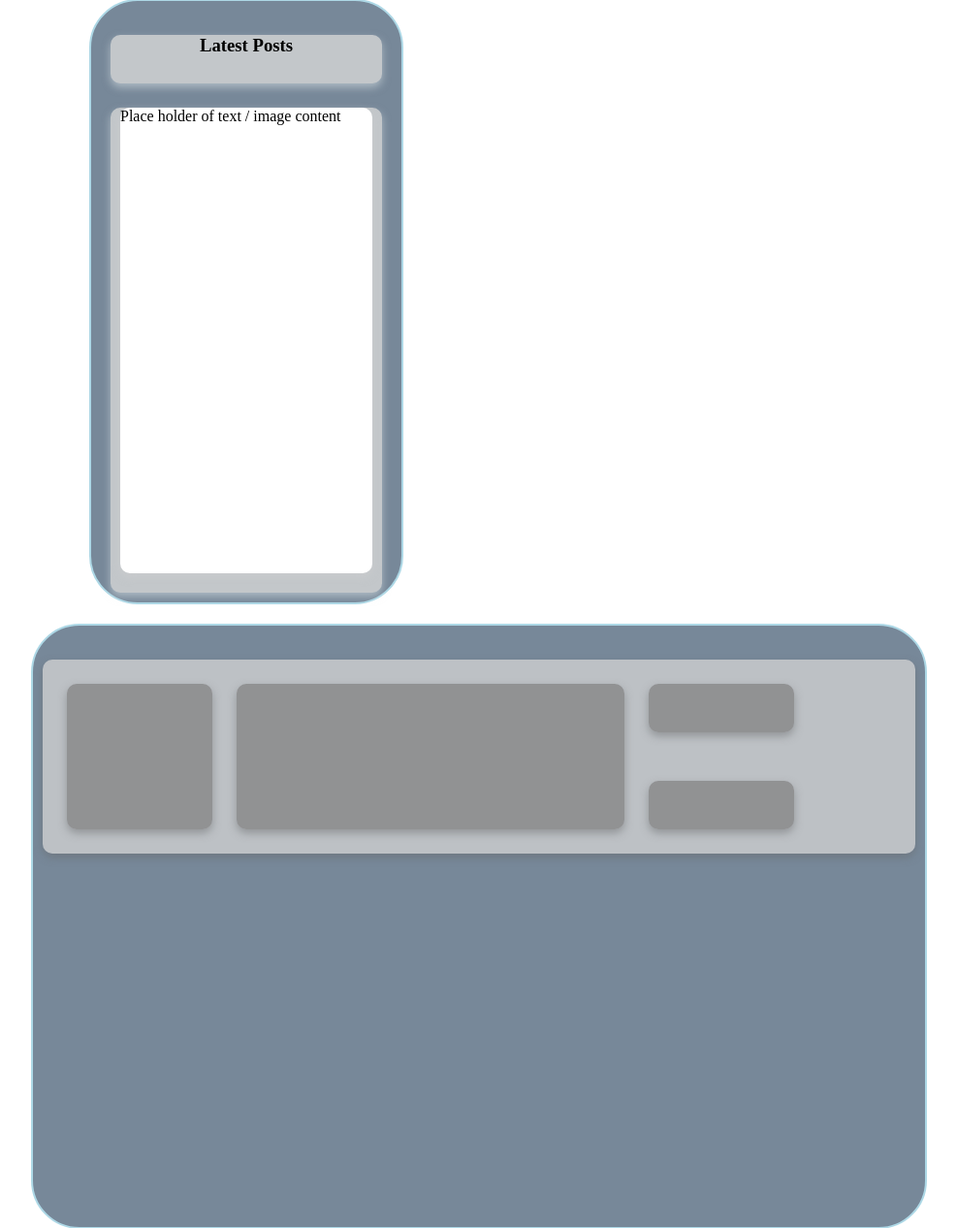
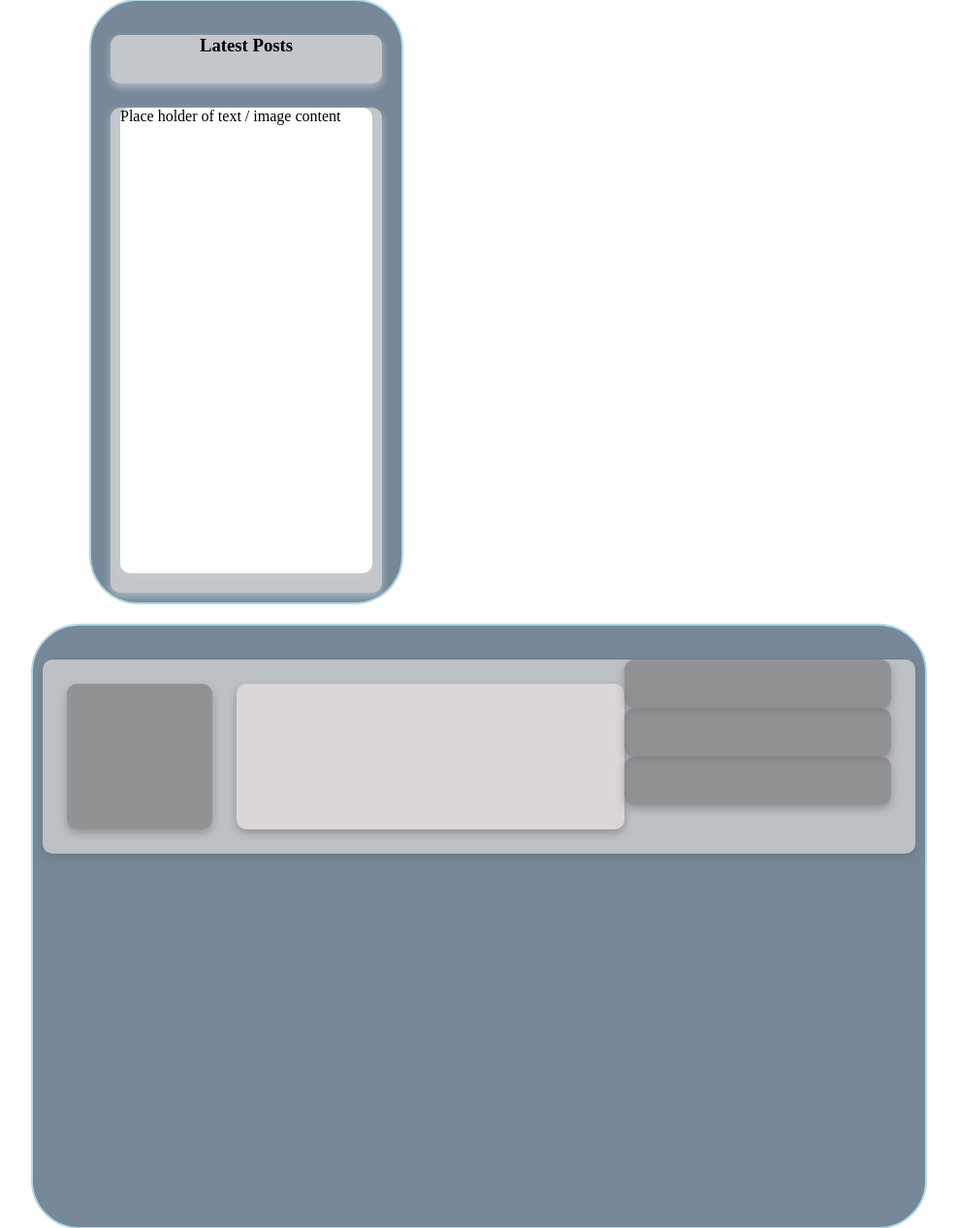
Before and after one commit to jakegusew0482/farmstand, a PHP site: page /marketPage.html in a window 1280 px wide; the page is wider, and only the part inside the window is pictured. Shown: the part 1177-2443 px from the top of that part at 97% size, without its empty margins (16-1003 px from the left). Run offline with PHP 8.4, Linux system fonts and the light colour scheme; some libraries are stand-ins or nearby versions.

Commit message:
Update MarketplacePage.css

```diff
--- a/styles/MarketplacePage.css
+++ b/styles/MarketplacePage.css
@@ -124,7 +124,6 @@
     margin-top: 20px;
     border-radius: 50px;
     float: left;
-    overflow: scroll;
 
 }
 
@@ -136,6 +135,8 @@
     border-radius: 10px;
     margin-top: 25px;
 }
+
+
 
 #ItemImage
 {
@@ -151,7 +152,7 @@
 
 #ItemDescription
 {
-    background-color: rgba(121, 120, 120, 0.63);
+    background-color: rgba(238, 229, 229, 0.63);
     height: 150px;
     width: 400px;
     box-shadow: 0 4px 8px 0 rgba(103, 106, 107, 0.5);
@@ -161,16 +162,51 @@
     float: left;
 
 }
+#ItemName
+{
+    background-color: rgba(243, 178, 178, 0.767);
+    height: 50px;
+    box-shadow: 0 4px 8px 0 rgba(103, 106, 107, 0.5);
+    margin-top: 0;
+
+
+}
+
+#ItemDescriptionBox
+{
+    background-color: rgba(175, 248, 242, 0.767);
+    height: 100px;
+    box-shadow: 0 4px 8px 0 rgba(103, 106, 107, 0.5);
+    margin-top: 0;
+}
+
+
+/*
+    SideInventoryIDContainer
+*/
+#SideInventoryIDContainer
+{
+    background-color: rgba(121, 120, 120, 0.63);
+    height: 150px;
+    width: 275px;
+    box-shadow: 0 4px 8px 0 rgba(103, 106, 107, 0.5);
+    border-radius: 10px;
+    margin-top: 25px;
+    margin-left: 10px;
+    float: left;
+
+}
+
+
 
 #ItemQTY
 {
     background-color: rgba(121, 120, 120, 0.63);
+    border: black;
     height: 50px;
-    width: 150px;
+    width: 275px;
     box-shadow: 0 4px 8px 0 rgba(103, 106, 107, 0.5);
     border-radius: 10px;
-    margin-top: 25px;
-    margin-left: 25px;
     float: left;
 
 }
@@ -178,30 +214,27 @@
 #ItemPrice
 {
     background-color: rgba(121, 120, 120, 0.63);
+    border: black;
     height: 50px;
-    width: 150px;
+    width: 275px;
     box-shadow: 0 4px 8px 0 rgba(103, 106, 107, 0.5);
     border-radius: 10px;
-    margin-top: 50px;
-    margin-left: 25px;
     float: left;
 }
 
-/*
 #ItemReservation
 {
-    background-color: rgba(162, 241, 247, 0.459);
-    height: 150px;
-    width: 90px;
+    background-color: rgba(121, 120, 120, 0.63);
+    border: black;
+    height: 50px;
+    width: 275px;
     box-shadow: 0 4px 8px 0 rgba(103, 106, 107, 0.5);
     border-radius: 10px;
-    margin-top: -50px;
-    margin-left: 20px;
     float: left;
 
 }
 
-*/
+
 
 
 /*Reviews*/
```
